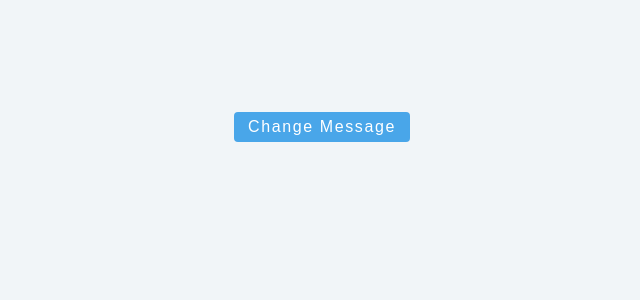
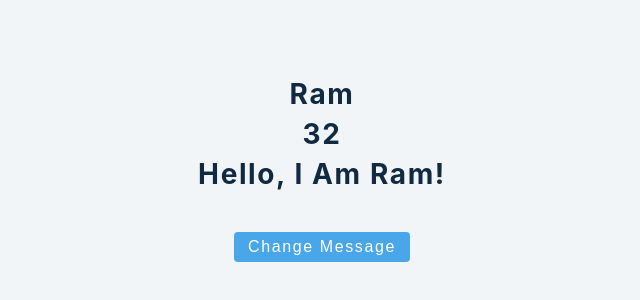
Before and after one commit to gorakhjoshi/AdvancedReactConcepts, a React (Create React App) app: page / in a window 1280 px wide. Shown: the top 300 px of the page, without its empty margins (318-958 px from the left). Built offline with nearby package versions, Linux system fonts and the light colour scheme.

Commit message:
Multiple states in react

```diff
--- a/src/1-useState/3-useState-Object.js
+++ b/src/1-useState/3-useState-Object.js
@@ -1,20 +1,25 @@
-import React from 'react'
+import { useState } from 'react'
 
 const UseStateObject = () => {
-  const [person, setPerson] = React.useState({
-    name: 'Ram',
-    age: 32,
-    message: 'Hello, I am Ram!',
-  })
+  //   const [person, setPerson] = React.useState({
+  //     name: 'Ram',
+  //     age: 32,
+  //     message: 'Hello, I am Ram!',
+  //   })
+
+  const [name, setName] = useState('Ram')
+  const [age, setAge] = useState(32)
+  const [message, setMessage] = useState('Hello, I am Ram!')
 
   const changeMessage = () => {
-    setPerson({ ...person, message: 'New Message' })
+    setMessage('New Message')
   }
-
-  console.log(person)
 
   return (
     <>
+      <h3>{name}</h3>
+      <h3>{age}</h3>
+      <h3>{message}</h3>
       <button className='btn' onClick={changeMessage}>
         Change Message
       </button>
```
